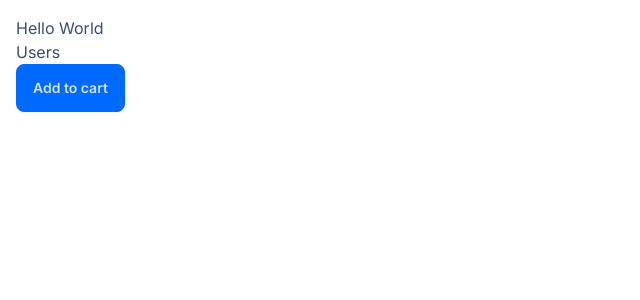
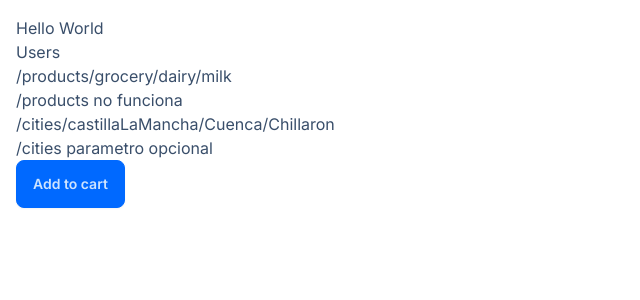
Before and after one commit to ifuenteromero/nextjs, a Next.js app: page / in a window 1280 px wide. Shown: the top 300 px of the page, without its empty margins (0-640 px from the left). Built offline with nearby package versions, Linux system fonts and the light colour scheme.

Commit message:
Catch all segments

```diff
--- /dev/null
+++ b/app/cities/[[...cities]]/page.tsx
@@ -0,0 +1,9 @@
+interface Props {
+	params: { cities: string[] };
+}
+
+const CityDetailPage = ({ params: { cities } }: Props) => {
+	return <div>CityDetailPage {cities}</div>;
+};
+
+export default CityDetailPage;
--- a/app/page.tsx
+++ b/app/page.tsx
@@ -6,6 +6,24 @@ export default function Home() {
 		<main>
 			<h1>Hello World</h1>
 			<Link href='/users'>Users</Link>
+			<Link
+				style={{ display: 'block' }}
+				href='/products/grocery/dairy/milk'
+			>
+				/products/grocery/dairy/milk{' '}
+			</Link>
+			<Link style={{ display: 'block' }} href='/products'>
+				/products no funciona
+			</Link>
+			<Link
+				style={{ display: 'block' }}
+				href='/cities/castillaLaMancha/Cuenca/Chillaron'
+			>
+				/cities/castillaLaMancha/Cuenca/Chillaron
+			</Link>
+			<Link style={{ display: 'block' }} href='/cities'>
+				/cities parametro opcional
+			</Link>
 			<ProductCard />
 		</main>
 	);
--- /dev/null
+++ b/app/products/[...slug]/page.tsx
@@ -0,0 +1,9 @@
+interface Props {
+	params: { slug: string[] };
+}
+
+const ProductDetailPage = ({ params: { slug } }: Props) => {
+	return <div>ProductDetailPage {slug}</div>;
+};
+
+export default ProductDetailPage;
```
